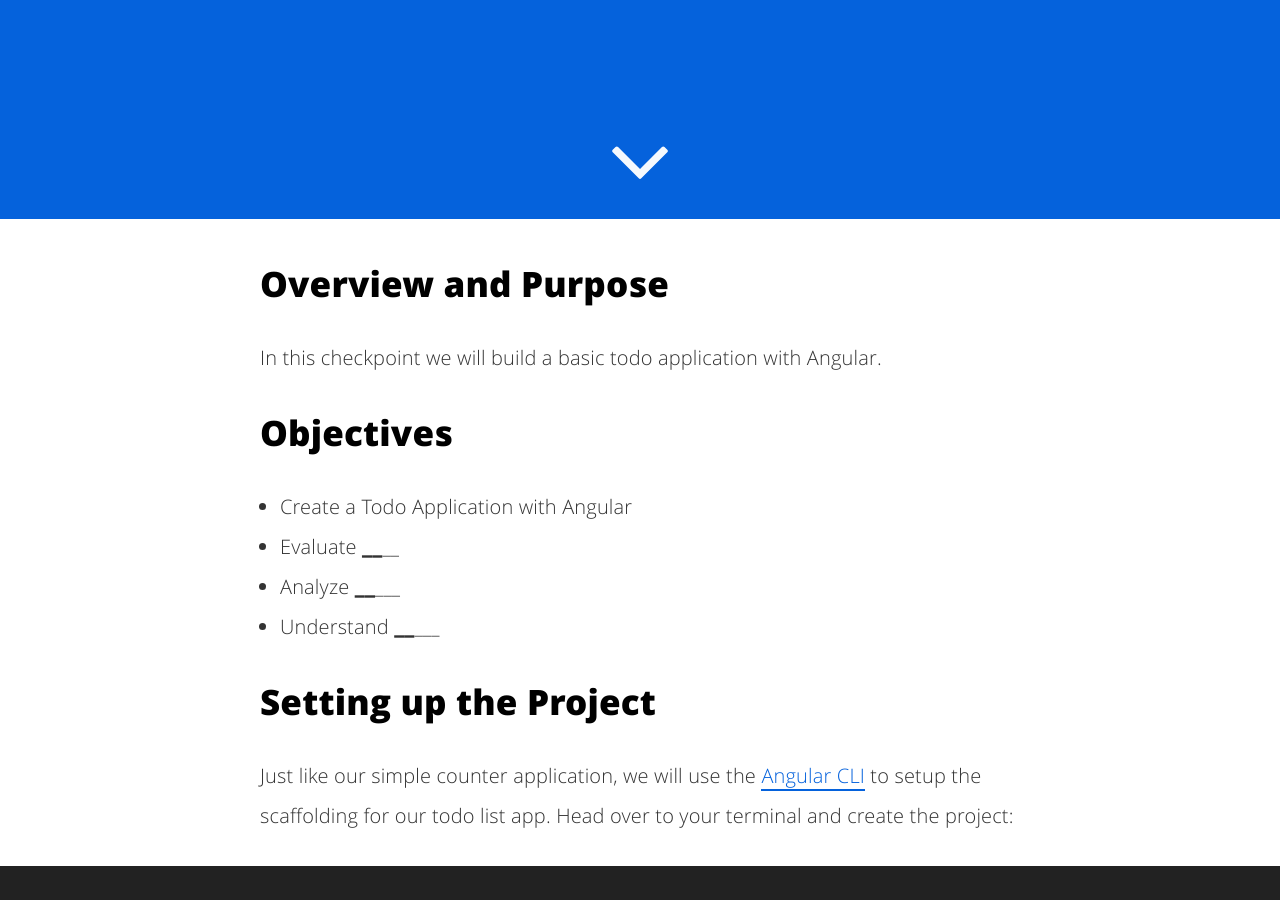
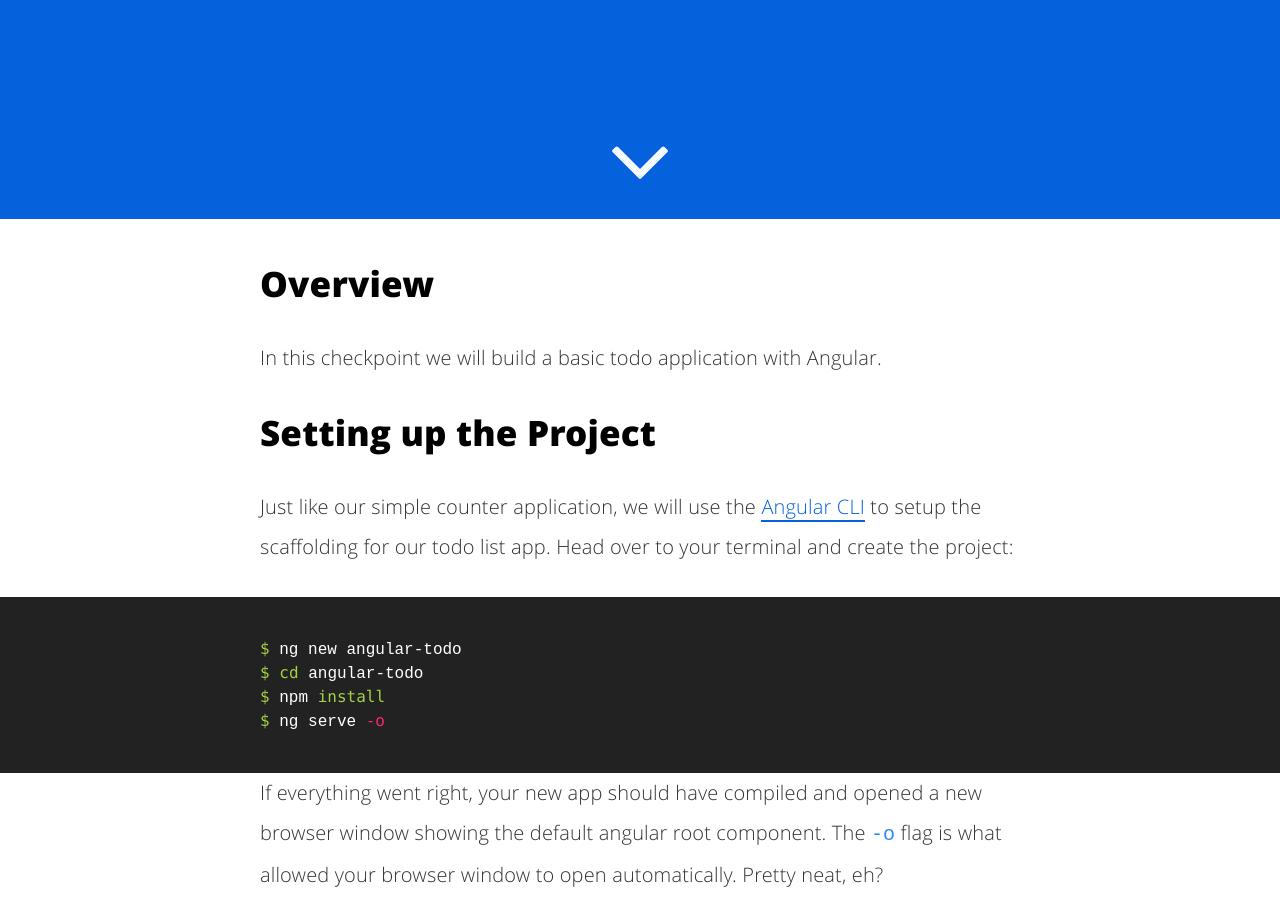
Before and after one commit to bdsimmons/bdsimmons.com, a Jekyll site: the page built from _posts/2017-07-25-angular-todo-components.md, in a window 1280 px wide and 900 px high, scrolled down 681 px. Built offline with Jekyll 4.4.1, drawn with Linux system fonts in a browser that asks for light colours; comment, search, counter and statistics services are not loaded.

Commit message:
Update beginning - remove Gemfile.lock

```diff
--- a/_posts/2017-07-25-angular-todo-components.md
+++ b/_posts/2017-07-25-angular-todo-components.md
@@ -15,16 +15,9 @@ categories:
 twitter_text: 'Angular Todo: Components - Angular 4 todo application built with CLI'
 ---
 
-## Overview and Purpose
+## Overview
 
 In this checkpoint we will build a basic todo application with Angular.
-
-## Objectives
-
-* Create a Todo Application with Angular
-* Evaluate ________
-* Analyze _________
-* Understand _________
 
 ## Setting up the Project
 
```
Also changed, not shown: Gemfile.lock (deleted), 1 other file.
